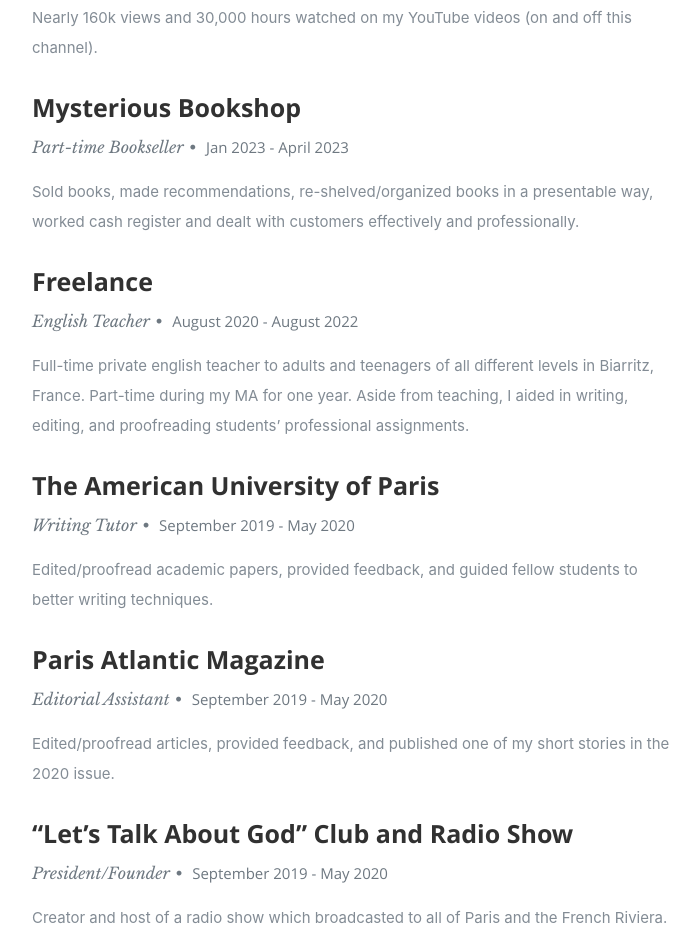
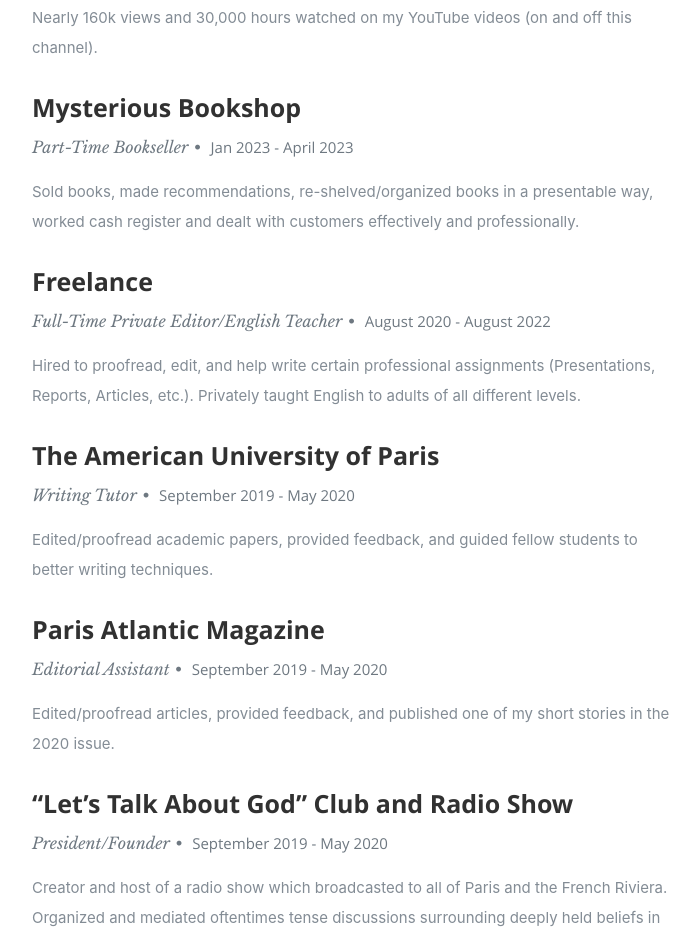
Before and after one commit to blanfried/BaerLanfriedResume, a React (Create React App) app: page / in a window 1280 px wide. Shown: the part 2280-3212 px from the top of the page, without its empty margins (373-1073 px from the left). Built offline with nearby package versions, Linux system fonts and the light colour scheme.

Commit message:
updated some of the resume

```diff
--- a/src/resumeData.js
+++ b/src/resumeData.js
@@ -68,17 +68,17 @@
     },
     {
       "CompanyName":"Mysterious Bookshop",
-      "specialization":"Part-time Bookseller",
+      "specialization":"Part-Time Bookseller",
       "MonthOfLeaving":"Jan 2023 -",
       "YearOfLeaving":"April 2023",
       "Achievements":"Sold books, made recommendations, re-shelved/organized books in a presentable way, worked cash register and dealt with customers effectively and professionally."
     },
     {
       "CompanyName":"Freelance",
-      "specialization":"English Teacher",
+      "specialization":"Full-Time Private Editor/English Teacher",
       "MonthOfLeaving":"August 2020 -",
       "YearOfLeaving":"August 2022",
-      "Achievements":"Full-time private english teacher to adults and teenagers of all different levels in Biarritz, France. Part-time during my MA for one year. Aside from teaching, I aided in writing, editing, and proofreading students’ professional assignments."
+      "Achievements":"Hired to proofread, edit, and help write certain professional assignments (Presentations, Reports, Articles, etc.). Privately taught English to adults of all different levels."
     },
     {
       "CompanyName":"The American University of Paris",
```
